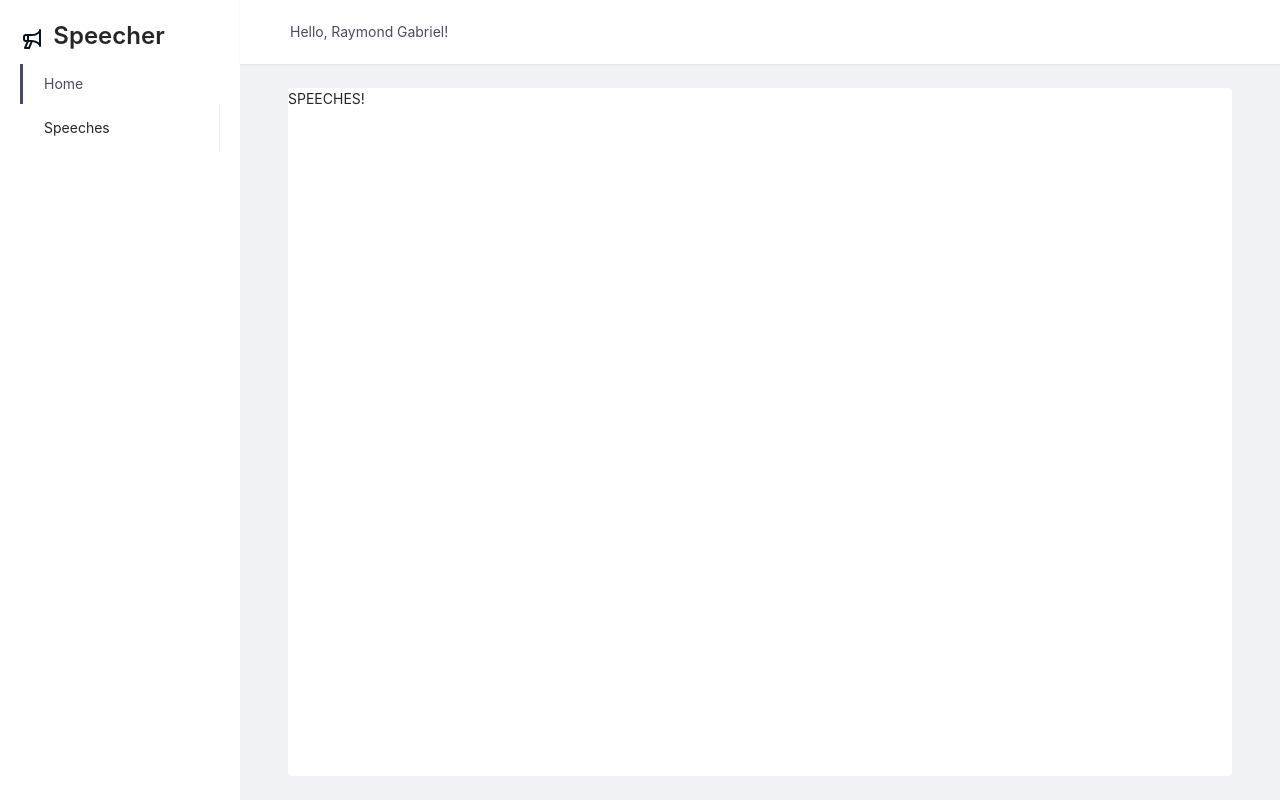
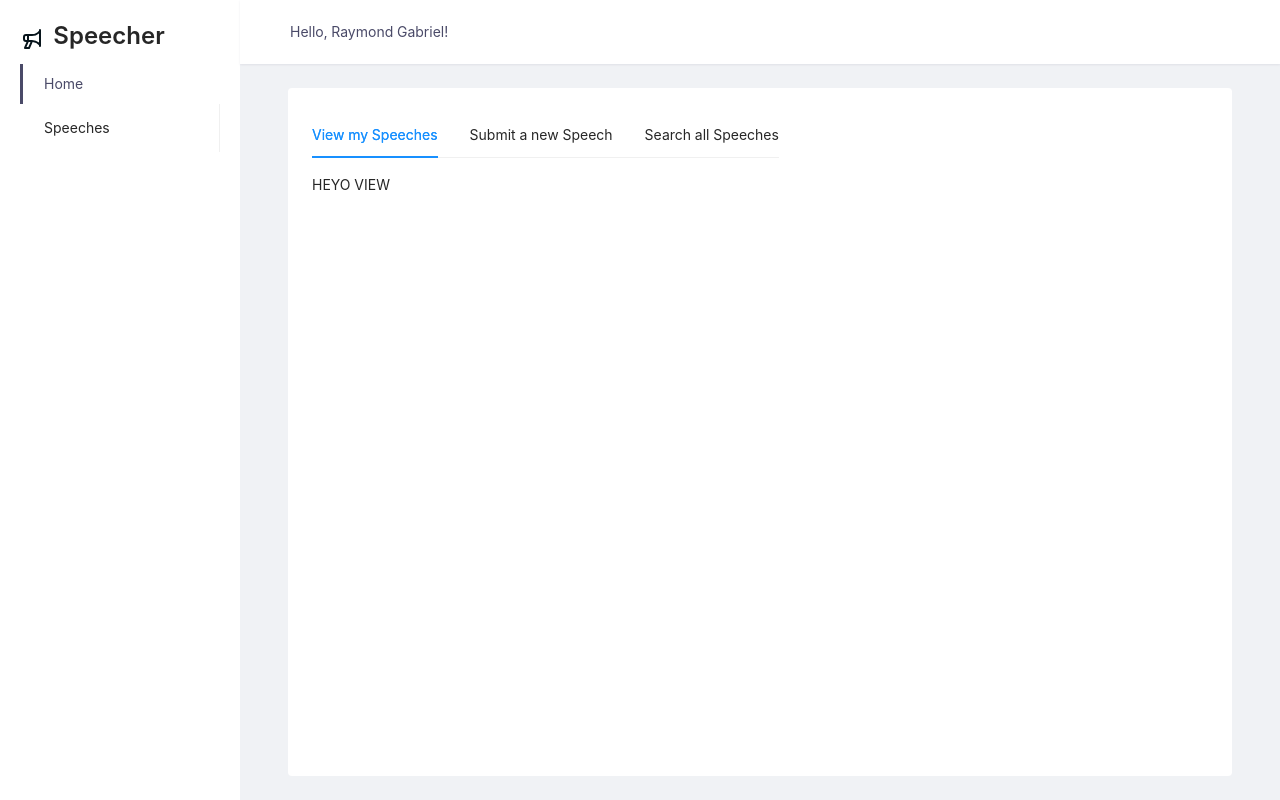
Before and after one commit to rgabriel01/speecher-fe, a React (Create React App) app: page /speeches in a window 1280 px wide. Built offline with nearby package versions, Linux system fonts and the light colour scheme.

Commit message:
adds basic components for speeches page

```diff
--- /dev/null
+++ b/src/components/speeches/form/index.js
@@ -0,0 +1,9 @@
+import React from 'react'
+
+const Form = () => {
+  return (
+    <div>HEYO Form</div>
+  )
+}
+
+export default Form
--- a/src/components/speeches/index.js
+++ b/src/components/speeches/index.js
@@ -1,11 +1,36 @@
-import React from 'react'
-import { Col, Row } from 'antd'
+import React, { useState } from 'react'
+import { Col, Row, Tabs } from 'antd'
+import View from './view'
+import SpeechForm from './form'
+import Search from './search'
+
+import './styles.less'
+
+const { TabPane } = Tabs
 
 const Speeches = () => {
+  const [activeTab, setActiveTab] = useState('0')
   return (
-    <Row>
+    <Row className='speeches-container'>
       <Col>
-        SPEECHES!
+        <Tabs
+          activeKey={activeTab}
+          onChange={setActiveTab}
+        >
+
+          <TabPane key='0' tab='View my Speeches'>
+            <View />
+          </TabPane>
+
+          <TabPane key='1' tab='Submit a new Speech'>
+            <SpeechForm />
+          </TabPane>
+
+          <TabPane key='2' tab='Search all Speeches'>
+            <Search />
+          </TabPane>
+
+        </Tabs>
       </Col>
     </Row>
   )
--- /dev/null
+++ b/src/components/speeches/search/index.js
@@ -0,0 +1,9 @@
+import React from 'react'
+
+const Search = () => {
+  return (
+    <div>HEYO Search</div>
+  )
+}
+
+export default Search
--- /dev/null
+++ b/src/components/speeches/styles.less
@@ -0,0 +1,3 @@
+.speeches-container {
+  margin: 24px;
+}
--- /dev/null
+++ b/src/components/speeches/view/index.js
@@ -0,0 +1,9 @@
+import React from 'react'
+
+const View = () => {
+  return (
+    <div>HEYO VIEW</div>
+  )
+}
+
+export default View
```
